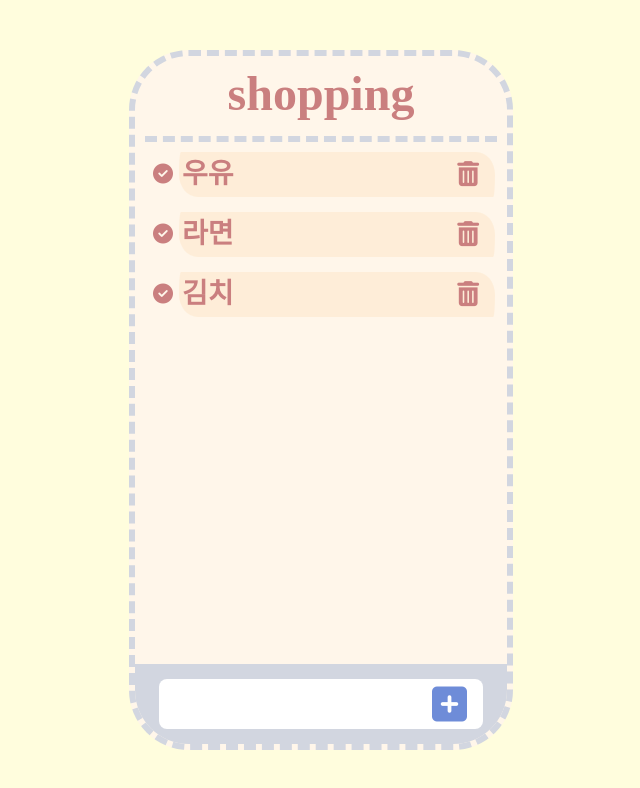
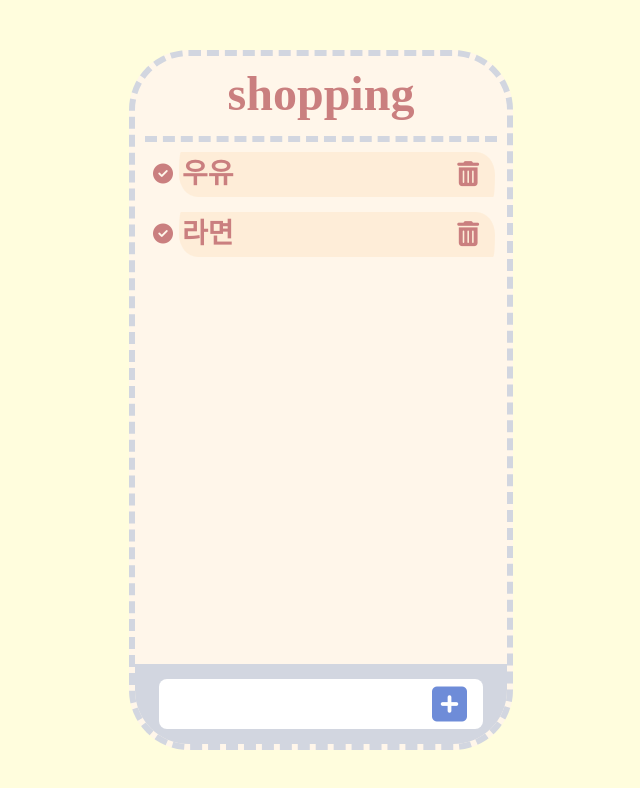
Before and after one commit to OhYeHyun/SHOPPING, a React (Vite) app: page / in a window 1280 px wide. Shown: the top 788 px of the page, without its empty margins (319-959 px from the left). Built offline with nearby package versions, Linux system fonts and the light colour scheme.

Commit message:
목록 추가/삭제

```diff
--- a/src/App.tsx
+++ b/src/App.tsx
@@ -1,15 +1,32 @@
 import "./assets/style.css";
-import {useRef, useState} from "react";
+import {useEffect, useRef, useState} from "react";
 
 const itemData = [
     "우유",
     "라면",
-    "김치",
 ]
+// localStorage.removeItem('items')
 
 function App() {
-  const [items, setItems] = useState(itemData)
+  let stringLocalItems = localStorage.getItem('items');
+  if (!stringLocalItems) {
+    localStorage.setItem('items', JSON.stringify(itemData))
+    stringLocalItems = JSON.stringify(itemData)
+  }
+  const localItems = JSON.parse(stringLocalItems)
+  const [items, setItems] = useState(!localItems ? itemData : localItems)
   const inputRef = useRef<HTMLInputElement>(null);
+  const removeRefs = useRef<(HTMLButtonElement | null)[]>([])
+
+  const handleRemove = (idx: number) => {
+    alert(`"${items[idx]}"이(가) 삭제되었습니다.`)
+    const updatedItems = items.filter((_: any, i: number) => idx !== i)
+    setItems(updatedItems)
+  }
+
+  useEffect(() => {
+    localStorage.setItem('items', JSON.stringify(items));
+  }, [items]);
 
   return (
       <>
@@ -17,14 +34,18 @@ function App() {
           <div className="shopping">shopping</div>
 
           <ul className="all-list">
-            {items.map(item => (
-                <li className="custom-li">
+            {items.map((item: string, idx: number) => (
+              <li key={idx} className="custom-li">
                 <button className="check custom-button">
                   <i className="fa fa-circle-check"></i>
                 </button>
                 <div className="title shop-item">
                   <span>{item}</span>
-                    <button className="delete">
+                  <button
+                    className="delete"
+                    ref={(el) => (removeRefs.current[idx] = el)}
+                    onClick={() => handleRemove(idx)}
+                  >
                     <i className="fa fa-trash"></i>
                   </button>
                 </div>
@@ -48,6 +69,7 @@ function App() {
                    const item = inputRef.current!.value;
                    inputRef.current!.value = "";
                    setItems([...items, item]);
+                   alert(`"${item}"이(가) 추가되었습니다.`)
                  }}>
               <i className="fa fa-square-plus"></i>
             </div>
```
Lines whose indentation alone changed are shown as unchanged.
